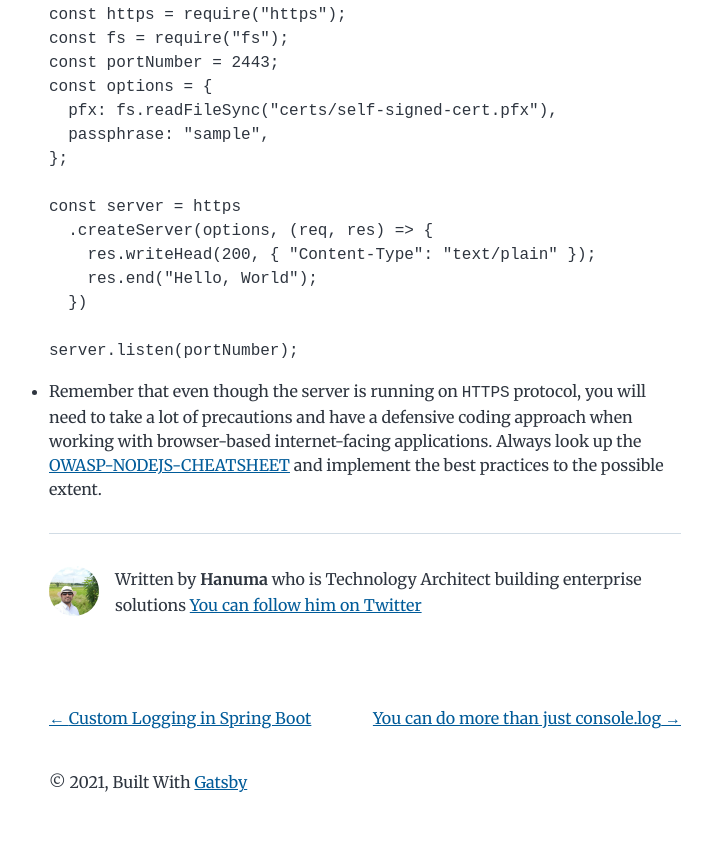
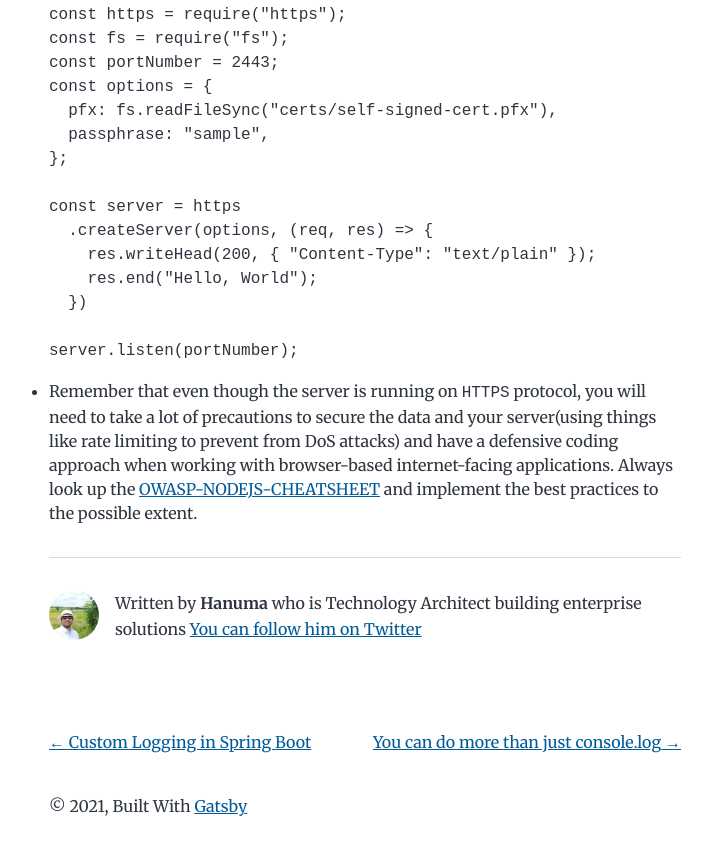
Before and after one commit to castasint/castasstring.com, a Gatsby site: page /using-https-with-nodejs/ in a window 1280 px wide. Shown: the part 1371-2225 px from the top of the page, without its empty margins (275-987 px from the left). Built offline with nearby package versions, Linux system fonts and the light colour scheme; Gatsby itself is replaced by a stand-in of ours; some packages are replaced by stand-ins of ours; code samples lack their colours.

Commit message:
Update Blog “using-https-with-nodejs/index”

````diff
--- a/content/blog/using-https-with-nodejs/index.md
+++ b/content/blog/using-https-with-nodejs/index.md
@@ -54,4 +54,4 @@ server.listen(portNumber);
 
 ```
 
-- Remember that even though the server is running on `HTTPS` protocol, you will need to take a lot of precautions and have a defensive coding approach when working with browser-based internet-facing applications. Always look up the [OWASP-NODEJS-CHEATSHEET](https://cheatsheetseries.owasp.org/cheatsheets/Nodejs_Security_Cheat_Sheet.html) and implement the best practices to the possible extent.
+- Remember that even though the server is running on `HTTPS` protocol, you will need to take a lot of precautions to secure the data and your server(using things like rate limiting to prevent from DoS attacks) and have a defensive coding approach when working with browser-based internet-facing applications. Always look up the [OWASP-NODEJS-CHEATSHEET](https://cheatsheetseries.owasp.org/cheatsheets/Nodejs_Security_Cheat_Sheet.html) and implement the best practices to the possible extent.
````
